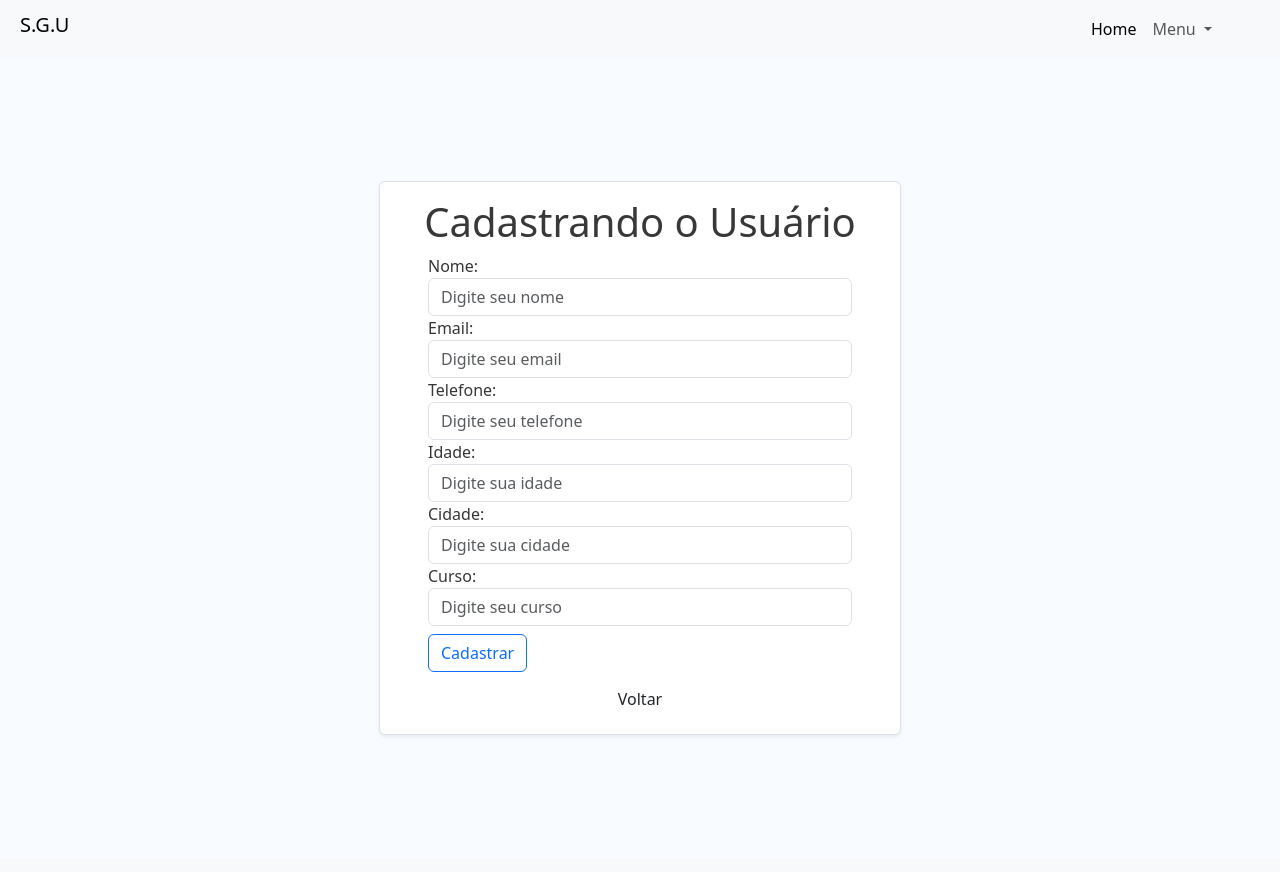
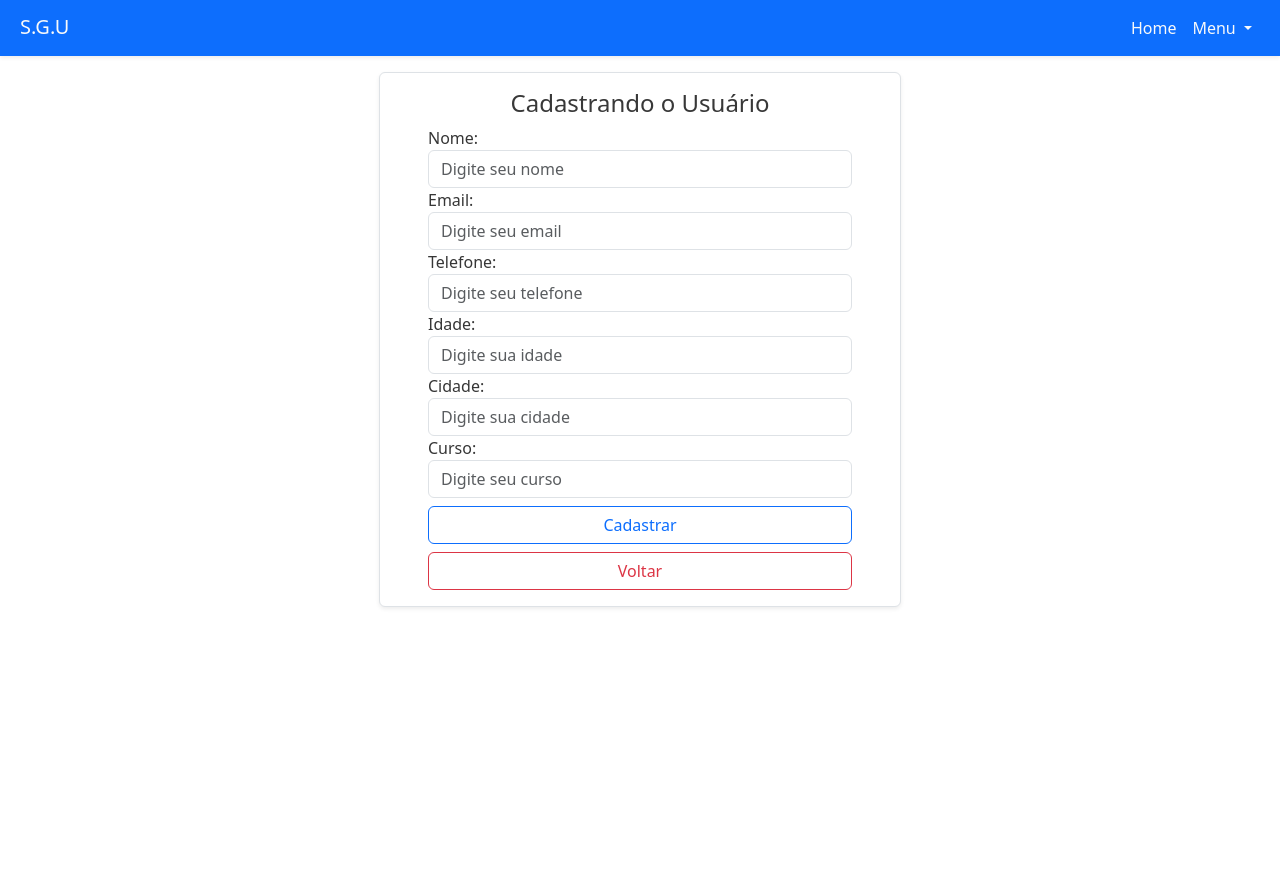
Before and after one commit to Emilly12321/Crud_simples, a PHP site: page /View/cadastrarUsers.php in a window 1280 px wide. Before the commit the page ends 736 px from the top, so only its background shows below. Run offline with PHP 8.4, Linux system fonts and the light colour scheme.

Commit message:
add navbar fix

```diff
--- a/View/cadastrarUsers.php
+++ b/View/cadastrarUsers.php
@@ -4,6 +4,7 @@
     <meta charset="UTF-8">
     <meta name="viewport" content="width=device-width, initial-scale=1.0">
      <link href="https://cdn.jsdelivr.net/npm/bootstrap@5.3.8/dist/css/bootstrap.min.css" rel="stylesheet" integrity="sha384-sRIl4kxILFvY47J16cr9ZwB07vP4J8+LH7qKQnuqkuIAvNWLzeN8tE5YBujZqJLB" crossorigin="anonymous">
+     <style>
       <style>
             body {
                 background-color:rgb(248, 251, 255);
@@ -19,26 +20,27 @@
                 color:rgb(54, 54, 54);
             }
         </style>
+    </style>
     <title>Cadastrar Usuário</title>
 </head>
 <body>
-    <nav class="navbar navbar-expand-lg bg-body-tertiary">
-            <div class="container-fluid">
-                <h1 class="navbar-brand ms-2" href="#">S.G.U</h1>
-                <button class="navbar-toggler" type="button" data-bs-toggle="collapse" data-bs-target="#navbarSupportedContent" aria-controls="navbarSupportedContent" aria-expanded="false" aria-label="Toggle navigation">
-                <span class="navbar-toggler-icon"></span>
+        <nav class="navbar navbar-expand-lg shadow-sm bg-primary">
+            <div class="container-fluid ">
+                <h1 class="navbar-brand ms-2 pb-0 text-light">S.G.U</h1>
+                <!-- <button class="navbar-toggler" type="button" data-bs-toggle="collapse" data-bs-target="#navbarSupportedContent" aria-controls="navbarSupportedContent" aria-expanded="false" aria-label="Toggle navigation">
+                <span class="navbar-toggler-icon"></span> -->
                 </button>
-                <div class="collapse navbar-collapse d-flex justify-content-end" id="navbarSupportedContent">
-                <ul class="navbar-nav me-5 mb-2 mb-lg-0">
+                <div class=" collapse navbar-collapse d-flex justify-content-end" id="navbarSupportedContent">
+                    <ul class=" navbar-nav me-2  mb-lg-0">
                         <li class="nav-item">
-                    <a class="nav-link active" aria-current="page" href="./index.php">Home</a>
+                            <a class="nav-link active text-light" aria-current="page" href="index.php">Home</a>
                             </li>
                             <li class="nav-item dropdown">
-                    <a class="nav-link dropdown-toggle" href="#" role="button" data-bs-toggle="dropdown" aria-expanded="false">
+                            <a class="nav-link dropdown-toggle text-light" role="button" data-bs-toggle="dropdown" aria-expanded="false">
                                 Menu
                             </a>
-                    <ul class="dropdown-menu  dropdown-menu-end">
-                        <li><a href='index.php?acao=cadastrar' class="dropdown-item disabled">Cadastrar</a></li>
+                            <ul class="dropdown-menu  dropdown-menu-end ">
+                                <li><a href='index.php?acao=cadastrar' class="dropdown-item">Cadastrar</a></li>
                                 <li><a href='index.php?acao=listarUsers' class="dropdown-item">Listar<a></li>
                             </ul>
                         </li>
@@ -46,12 +48,12 @@
                 </div>
             </div>
         </nav>
-    <div class='container d-flex justify-content-center  min-vh-100 align-items-center px-5'>
-            <div class="w-50 fundo py-3 rounded border border-grey  shadow-sm">
+    <div class='container d-flex justify-content-center  min-vh-100 mt-3 px-5 '>
+            <div class="w-50 h-25 fundo py-3  rounded border border-grey shadow-sm">
 
-                <h1 class="text-center ">Cadastrando o Usuário</h1>
+                <h1 class="text-center fs-4">Cadastrando o Usuário</h1>
 
-                <form action="index.php?acao=inserir" method='POST' class='form gap-5 '>
+                <form action="index.php?acao=inserir" method='POST' class='form  '>
                     <fieldset class="px-5 d-flex flex-column gap-2 ">
 
                         <label for="nome">Nome:</label>
@@ -72,8 +74,10 @@
                         <label for="curso">Curso:</label>
                         <input type="text" name="curso" placeholder="Digite seu curso" class="form-control" >
 
+                        <div class="d-grid ">
                             <button class="btn btn-outline-primary mt-2">Cadastrar</button>
-                        <a class="btn btn-phill" href="index.php?a='index'">Voltar</a>
+                        </div>
+                        <a class="btn btn-outline-danger" href="index.php">Voltar</a>
 
                     </fieldset>
 
```
Also changed, not shown: View/editarUsers.php (+30 -32 lines), View/index.php (+27 -10 lines), View/listandoUsers.php (+23 -17 lines). Lines whose indentation alone changed are shown as unchanged.
